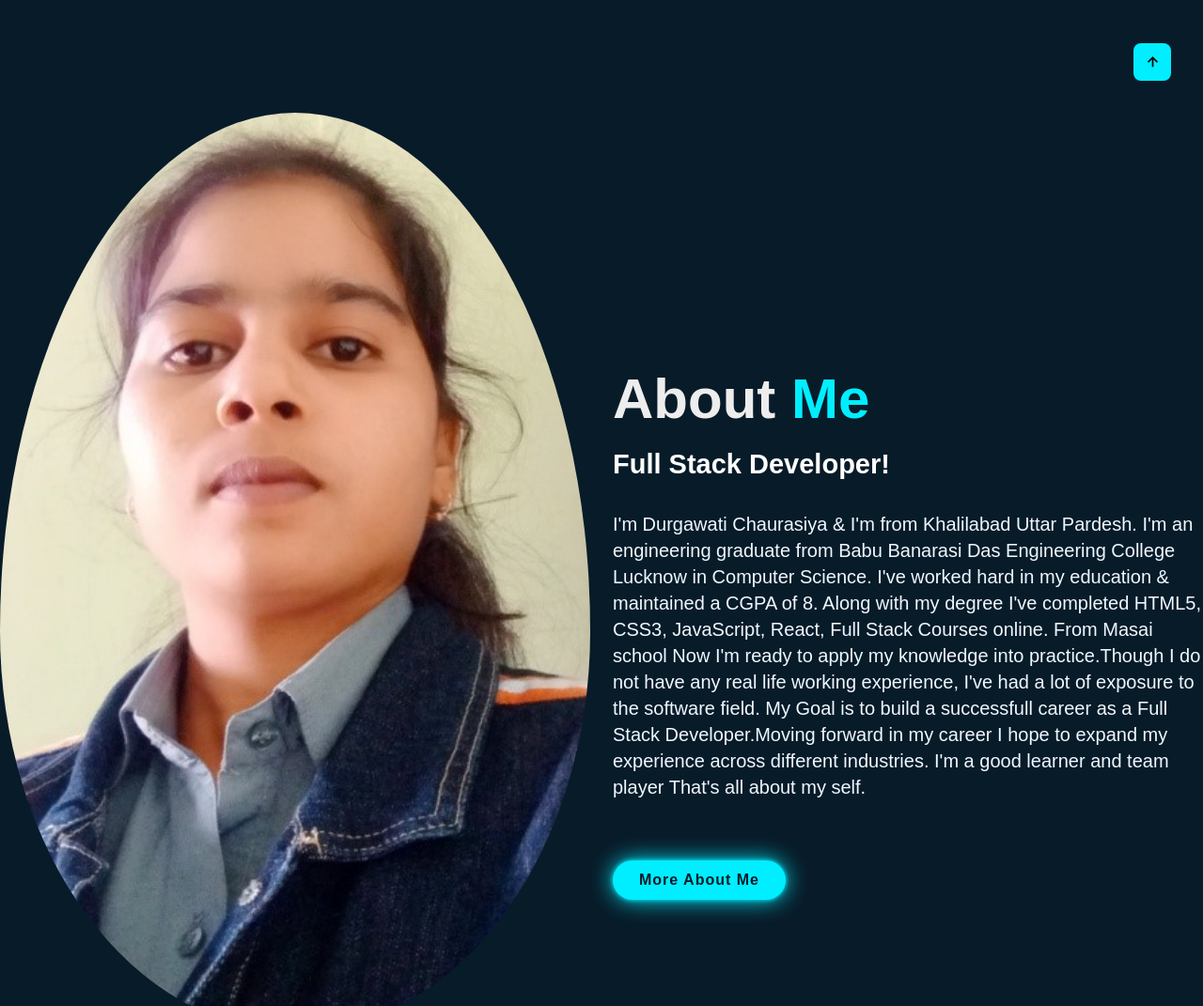
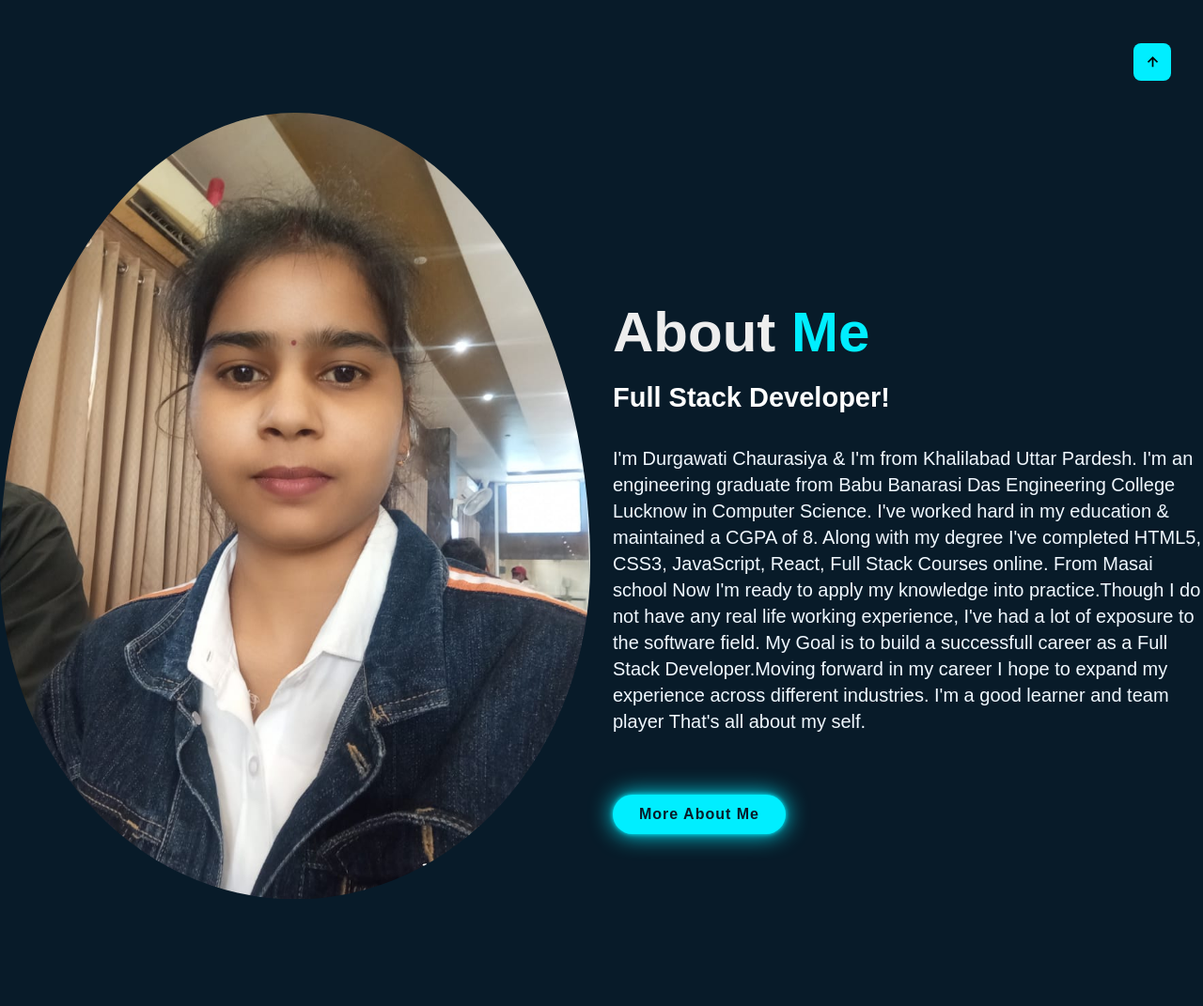
Before and after one commit to 6394981696/portfolio-web, a website: page index.html in a window 1280 px wide. Shown: the part 680-1751 px from the top of the page at 94% size. Drawn offline with nearby package versions, Linux system fonts and the light colour scheme.

Commit message:
Update index.html

```diff
--- a/index.html
+++ b/index.html
@@ -58,7 +58,7 @@
 
     <section class="about" id="about">
         <div class="about-img">
-            <img src="./about.png" alt="">
+            <img src="./img.jpg" alt="">
         </div>
         <div class="about-text">
             <h2>About <span>Me</span></h2>
```
